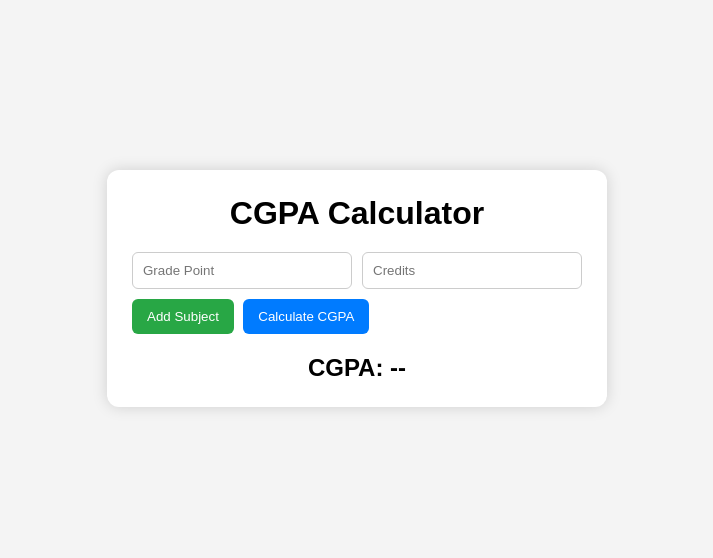
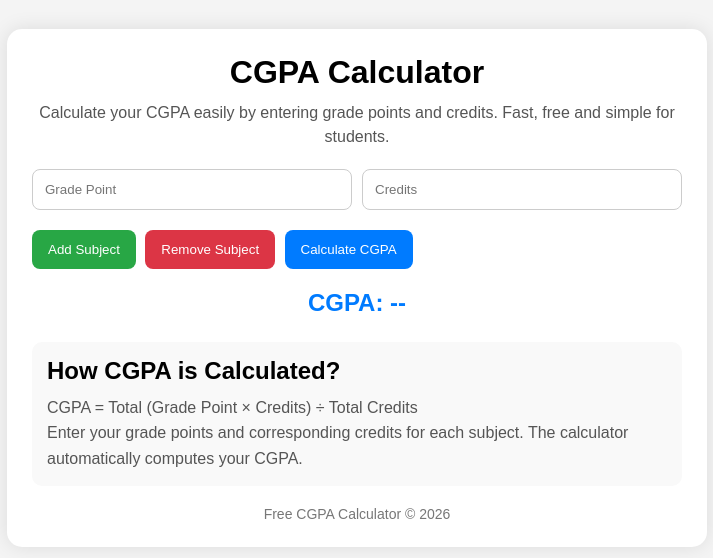
Before and after one commit to R-g-K416/CGPA-Calculator, a plain HTML site: page index.html in a window 1280 px wide. Shown: the part 112-670 px from the top of the page, without its empty margins (283-996 px from the left). Drawn offline with Linux system fonts and the light colour scheme.

Commit message:
Update index.html

```diff
--- a/index.html
+++ b/index.html
@@ -3,7 +3,16 @@
 <head>
 <meta charset="UTF-8">
 <meta name="viewport" content="width=device-width, initial-scale=1.0">
-<title>CGPA Calculator</title>
+
+<title>Free CGPA Calculator - Calculate CGPA Online</title>
+
+<meta name="description"
+content="Free online CGPA Calculator for students. Calculate your CGPA instantly using grade points and credits.">
+
+<meta name="keywords"
+content="CGPA Calculator,GPA Calculator,CGPA,Student Calculator,College CGPA">
+
+<meta name="robots" content="index,follow">
 
 <style>
 *{
@@ -15,23 +24,32 @@
 
 body{
     background:#f4f4f4;
+    min-height:100vh;
     display:flex;
     justify-content:center;
     align-items:center;
-    min-height:100vh;
+    padding:20px;
 }
 
 .container{
+    width:100%;
+    max-width:700px;
     background:white;
     padding:25px;
-    border-radius:12px;
-    width:500px;
-    box-shadow:0 0 15px rgba(0,0,0,0.15);
+    border-radius:15px;
+    box-shadow:0 0 20px rgba(0,0,0,0.1);
 }
 
 h1{
     text-align:center;
+    margin-bottom:10px;
+}
+
+.description{
+    text-align:center;
+    color:#555;
     margin-bottom:20px;
+    line-height:1.5;
 }
 
 .row{
@@ -42,16 +60,17 @@ h1{
 
 input{
     flex:1;
-    padding:10px;
+    padding:12px;
     border:1px solid #ccc;
-    border-radius:6px;
+    border-radius:8px;
 }
 
 button{
-    padding:10px 15px;
+    padding:12px 16px;
     border:none;
-    border-radius:6px;
+    border-radius:8px;
     cursor:pointer;
+    margin-top:10px;
     margin-right:5px;
 }
 
@@ -60,14 +79,57 @@ button{
     color:white;
 }
 
+.remove-btn{
+    background:#dc3545;
+    color:white;
+}
+
 .calc-btn{
     background:#007bff;
     color:white;
 }
 
+button:hover{
+    opacity:0.9;
+}
+
 #result{
     margin-top:20px;
     text-align:center;
+    color:#007bff;
+}
+
+.info{
+    margin-top:25px;
+    padding:15px;
+    background:#f9f9f9;
+    border-radius:10px;
+}
+
+.info h2{
+    margin-bottom:10px;
+}
+
+.info p{
+    line-height:1.6;
+    color:#555;
+}
+
+footer{
+    margin-top:20px;
+    text-align:center;
+    color:#777;
+    font-size:14px;
+}
+
+@media(max-width:600px){
+    .row{
+        flex-direction:column;
+    }
+
+    button{
+        width:100%;
+    }
 }
 </style>
 </head>
@@ -77,15 +139,26 @@ button{
 
     <h1>CGPA Calculator</h1>
 
+    <p class="description">
+        Calculate your CGPA easily by entering grade points and credits.
+        Fast, free and simple for students.
+    </p>
+
     <div id="subjects">
         <div class="row">
-            <input type="number" class="grade" placeholder="Grade Point">
-            <input type="number" class="credit" placeholder="Credits">
+            <input type="number" class="grade" min="0" max="10" step="0.1"
+                   placeholder="Grade Point">
+            <input type="number" class="credit" min="1"
+                   placeholder="Credits">
         </div>
     </div>
 
     <button class="add-btn" onclick="addSubject()">
         Add Subject
+    </button>
+
+    <button class="remove-btn" onclick="removeSubject()">
+        Remove Subject
     </button>
 
     <button class="calc-btn" onclick="calculateCGPA()">
@@ -94,20 +167,53 @@ button{
 
     <h2 id="result">CGPA: --</h2>
 
+    <div class="info">
+        <h2>How CGPA is Calculated?</h2>
+
+        <p>
+            CGPA = Total (Grade Point × Credits) ÷ Total Credits
+        </p>
+
+        <p>
+            Enter your grade points and corresponding credits for each subject.
+            The calculator automatically computes your CGPA.
+        </p>
+    </div>
+
+    <footer>
+        Free CGPA Calculator © 2026
+    </footer>
+
 </div>
 
 <script>
+
 function addSubject(){
 
     const row = document.createElement("div");
+
     row.className = "row";
 
     row.innerHTML = `
-        <input type="number" class="grade" placeholder="Grade Point">
-        <input type="number" class="credit" placeholder="Credits">
+        <input type="number" class="grade"
+               min="0" max="10" step="0.1"
+               placeholder="Grade Point">
+
+        <input type="number" class="credit"
+               min="1"
+               placeholder="Credits">
     `;
 
     document.getElementById("subjects").appendChild(row);
+}
+
+function removeSubject(){
+
+    const container = document.getElementById("subjects");
+
+    if(container.children.length > 1){
+        container.removeChild(container.lastElementChild);
+    }
 }
 
 function calculateCGPA(){
@@ -124,14 +230,17 @@ function calculateCGPA(){
         const c = parseFloat(credits[i].value);
 
         if(!isNaN(g) && !isNaN(c)){
+
             totalPoints += g * c;
             totalCredits += c;
         }
     }
 
     if(totalCredits === 0){
+
         document.getElementById("result").innerText =
-        "CGPA: Invalid Input";
+        "Please enter valid values.";
+
         return;
     }
 
@@ -140,6 +249,7 @@ function calculateCGPA(){
     document.getElementById("result").innerText =
     "CGPA: " + cgpa.toFixed(2);
 }
+
 </script>
 
 </body>
```
